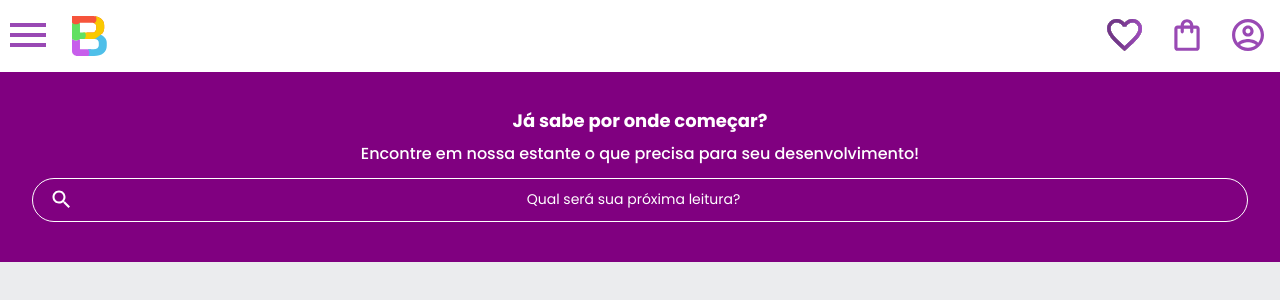
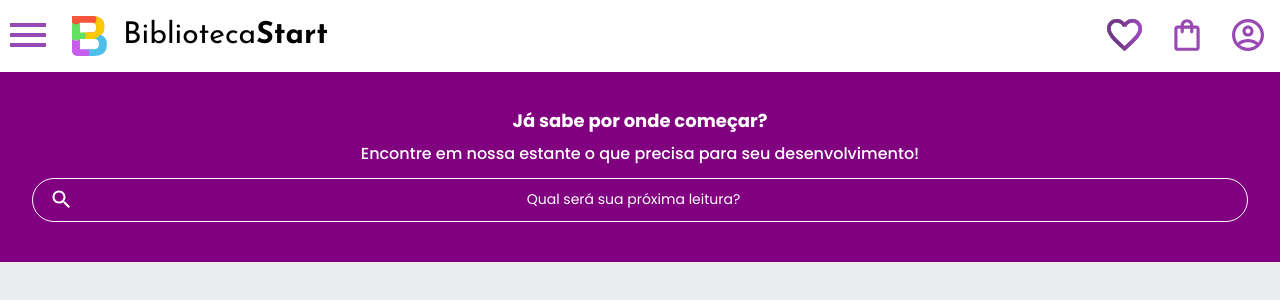
Before and after one commit to romulopena/turma-b-projeto, a plain HTML site: page index.html in a window 1280 px wide. Drawn offline with Linux system fonts and the light colour scheme.

Commit message:
tablet 1024

```diff
--- a/index.html
+++ b/index.html
@@ -8,6 +8,7 @@
     <link rel="stylesheet" href="reset.css">
     <link rel="preconnect" href="https://fonts.googleapis.com">
     <link rel="preconnect" href="https://fonts.gstatic.com" crossorigin>
+    <link href="https://fonts.googleapis.com/css2?family=Josefin+Sans:wght@400;700&display=swap" rel="stylesheet">
     <link href="https://fonts.googleapis.com/css2?family=Poppins:wght@300;400;500;700&display=swap" rel="stylesheet">
     <link rel="stylesheet" href="styles.css">
 
@@ -39,6 +40,7 @@
 
             </ul>
             <img src="img/Logo.svg" alt="Logo Biblioteca" class="container__imagem">
+            <h1 class="container__titulo">Biblioteca<b class="container__titulo--negrito">Start</b></h1>
         </div>
         <div class="container">
             <a href="#"><img src="img/Favoritos.svg" alt="Meus favoritos" class="container__imagem"></a>
--- a/styles.css
+++ b/styles.css
@@ -7,6 +7,7 @@
     --amarelo:#FECD2F;
     --roxo:#800080;
     --fonte-principal:"Poppins";
+    --fonte-secundaria:"Josefin Sans";
 }
 body{
     background-color: var(--cor-de-fundo);
--- a/styles/header.css
+++ b/styles/header.css
@@ -37,11 +37,9 @@
 
 .lista-menu__titulo, .lista-menu__item{
     color: var(--amarelo);
-
     background-color: var(--branco);
     padding: 1em;
 }
-
 
 .lista-menu__link{
     color:var(--roxo);
@@ -55,5 +53,19 @@
 
 .container__botao:checked~.lista-menu{
     display: block;
+}
 
+.container__titulo{
+    display:none;
 }
+@media screen and (min-width: 1024px) {
+    .container__titulo{
+        font-family: var(--fonte-secundaria);
+        font-size: 30px;
+        font-weight: 400;
+        display: block;
+    }
+    .container__titulo--negrito{
+        font-weight: 700;
+    }
+}
```
